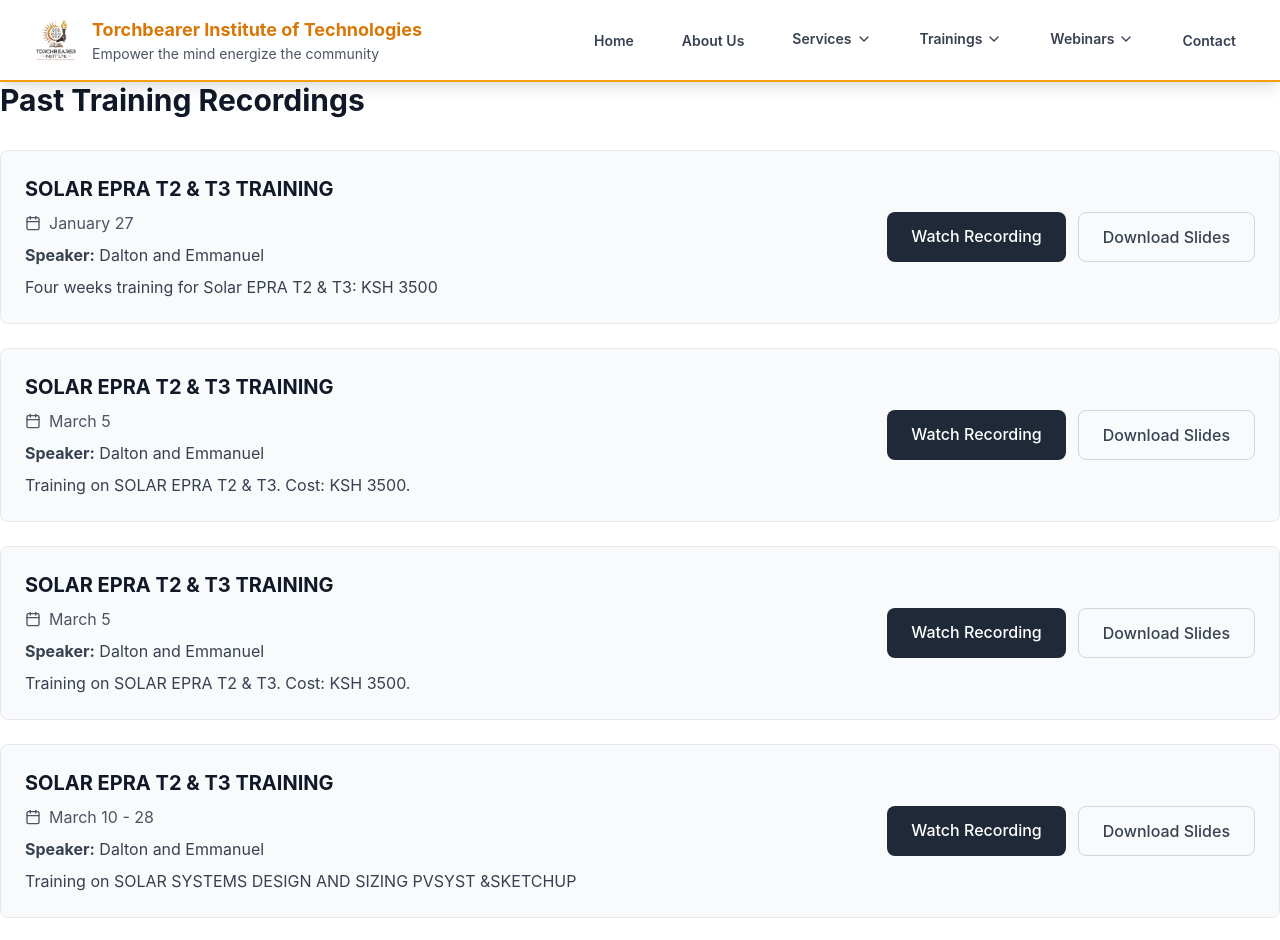
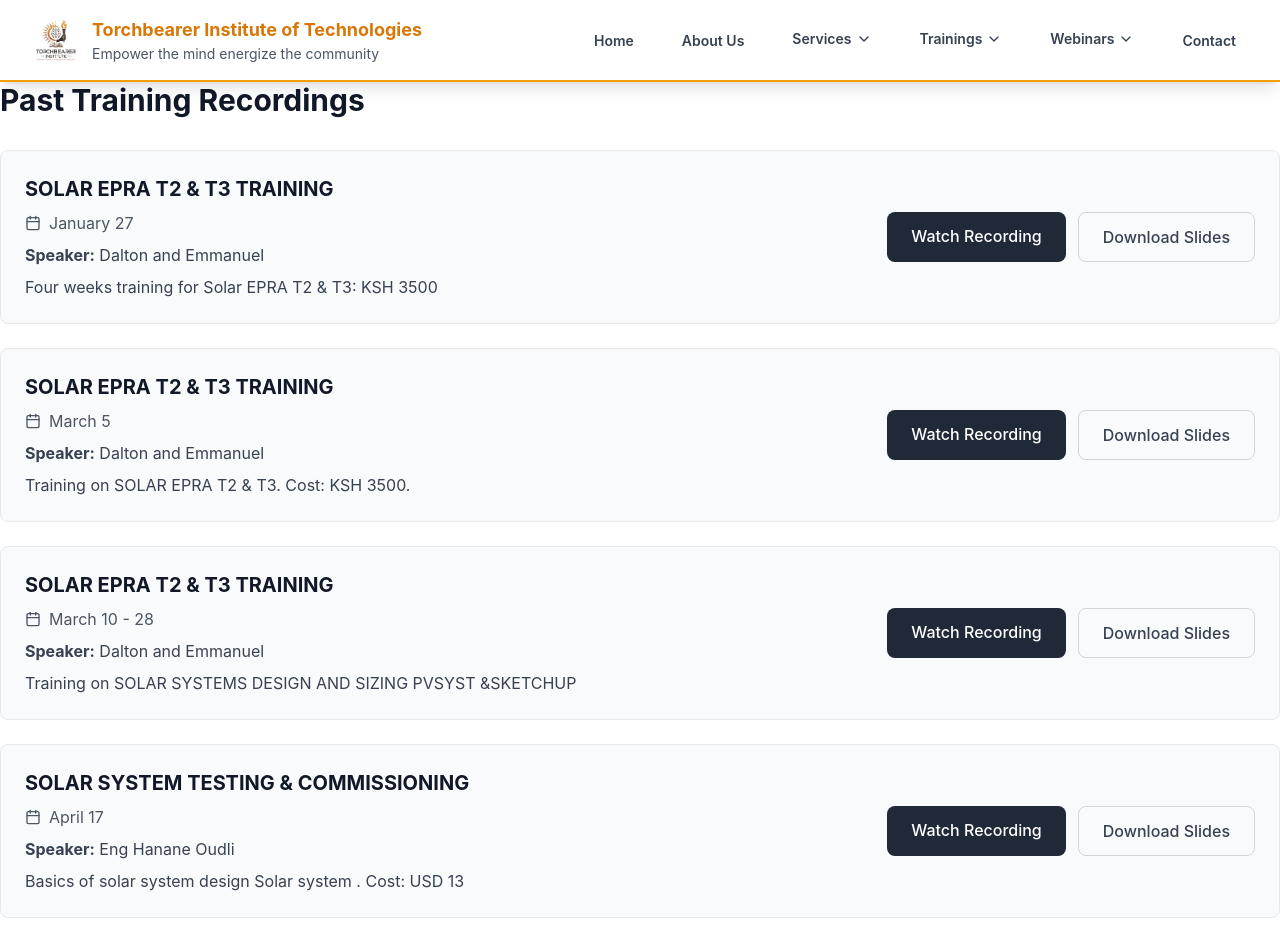
Before and after one commit to victoroki/web-app, a React (Create React App) app: page /training/pasttraining in a window 1280 px wide. Shown: the top 940 px of the page. Built offline with nearby package versions, Linux system fonts and the light colour scheme; the HTML template or start-up script is replaced by a standard one.

Commit message:
changed past training

```diff
--- a/src/components/training/PastTraining.jsx
+++ b/src/components/training/PastTraining.jsx
@@ -1,6 +1,6 @@
 import { Calendar, Linkedin } from 'lucide-react';
 
-const PastWebinars = () => {
+const PastTraining = () => {
   // Speaker LinkedIn profiles mapping
   const speakerLinkedIn = {
     "Dalton and Emmanuel": "https://linkedin.com/in/dalton-profile",
@@ -15,23 +15,29 @@
       "time": "8:00 - 9:00",
       "speaker": "Dalton and Emmanuel",
       "description": "Four weeks training for Solar EPRA T2 & T3: KSH 3500",
-      "registrationLink": "N/A"
+      "registrationLink": "N/A",
+      "recordingLink": "https://selar.com/5f9071",
+      "slidesLink": "https://selar.com/5f9071"
     },
+    // {
+    //   "title": "SOLAR EPRA T2 & T3 TRAINING",
+    //   "date": "March 5",
+    //   "time": "07:40 - 09:OO PM",
+    //   "speaker": "Dalton and Emmanuel",
+    //   "description": "Training on SOLAR EPRA T2 & T3. Cost:  KSH 3500.",
+    //   "registrationLink": "N/A",
+    //   "recordingLink":"https://selar.com/5f9071",
+    //   "slidesLink":"https://selar.com/5f9071"
+    // },
     {
       "title": "SOLAR EPRA T2 & T3 TRAINING",
       "date": "March 5",
       "time": "07:40 - 09:OO PM",
       "speaker": "Dalton and Emmanuel",
       "description": "Training on SOLAR EPRA T2 & T3. Cost:  KSH 3500.",
-      "registrationLink": "N/A"
-    },
-    {
-      "title": "SOLAR EPRA T2 & T3 TRAINING",
-      "date": "March 5",
-      "time": "07:40 - 09:OO PM",
-      "speaker": "Dalton and Emmanuel",
-      "description": "Training on SOLAR EPRA T2 & T3. Cost:  KSH 3500.",
-      "registrationLink": "N/A"
+      "registrationLink": "N/A",
+      "recordingLink": "https://selar.com/5f9071",
+      "slidesLink": "https://selar.com/5f9071"
     },
     {
       "title": "SOLAR EPRA T2 & T3 TRAINING",
@@ -39,7 +45,9 @@
       "time": "07:40 PM - 09:00 PM",
       "speaker": "Dalton and Emmanuel",
       "description": "Training on SOLAR SYSTEMS DESIGN AND SIZING PVSYST &SKETCHUP",
-      "registrationLink": ""
+      "registrationLink": "",
+      "recordingLink": "https://selar.com/5f9071",
+      "slidesLink": "https://selar.com/5f9071"
     },
     {
       "title": "SOLAR SYSTEM TESTING & COMMISSIONING",
@@ -109,4 +117,4 @@
   );
 };
 
-export default PastWebinars;
+export default PastTraining;
```
